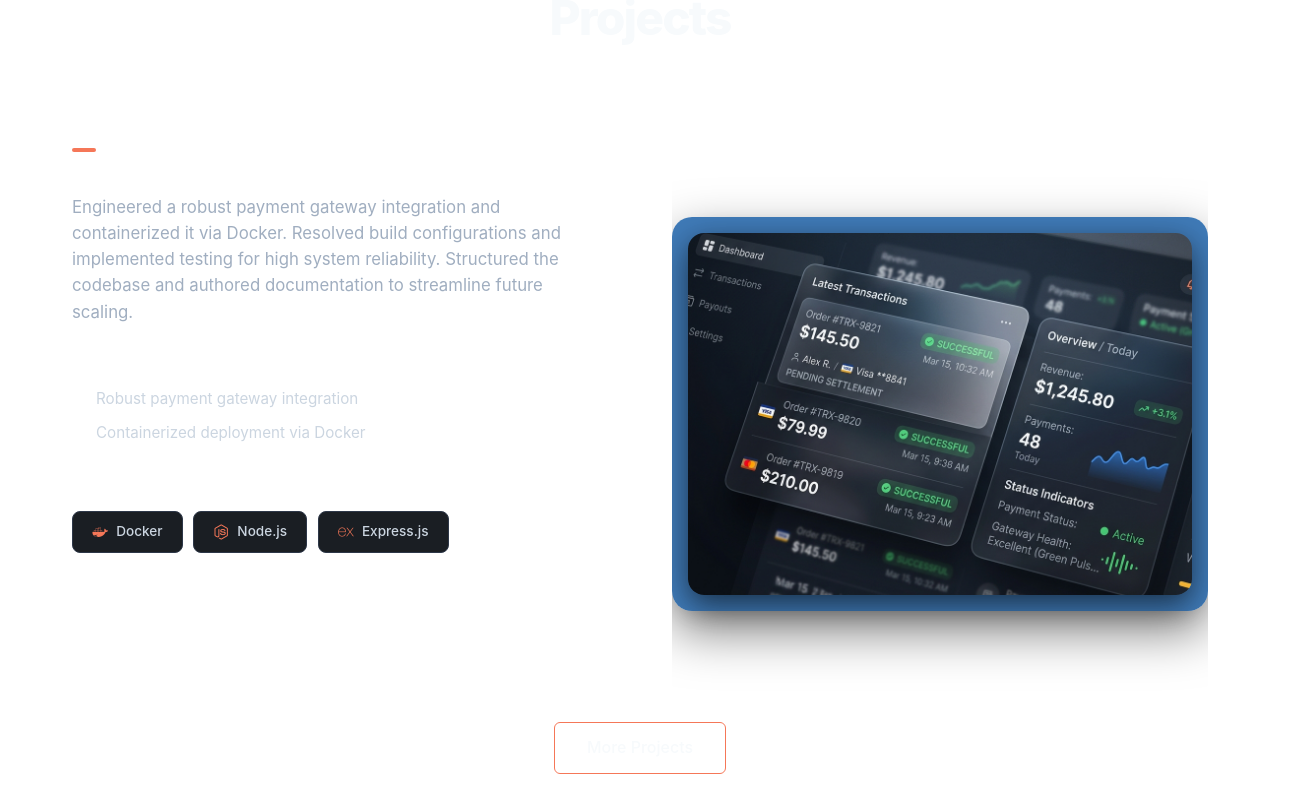
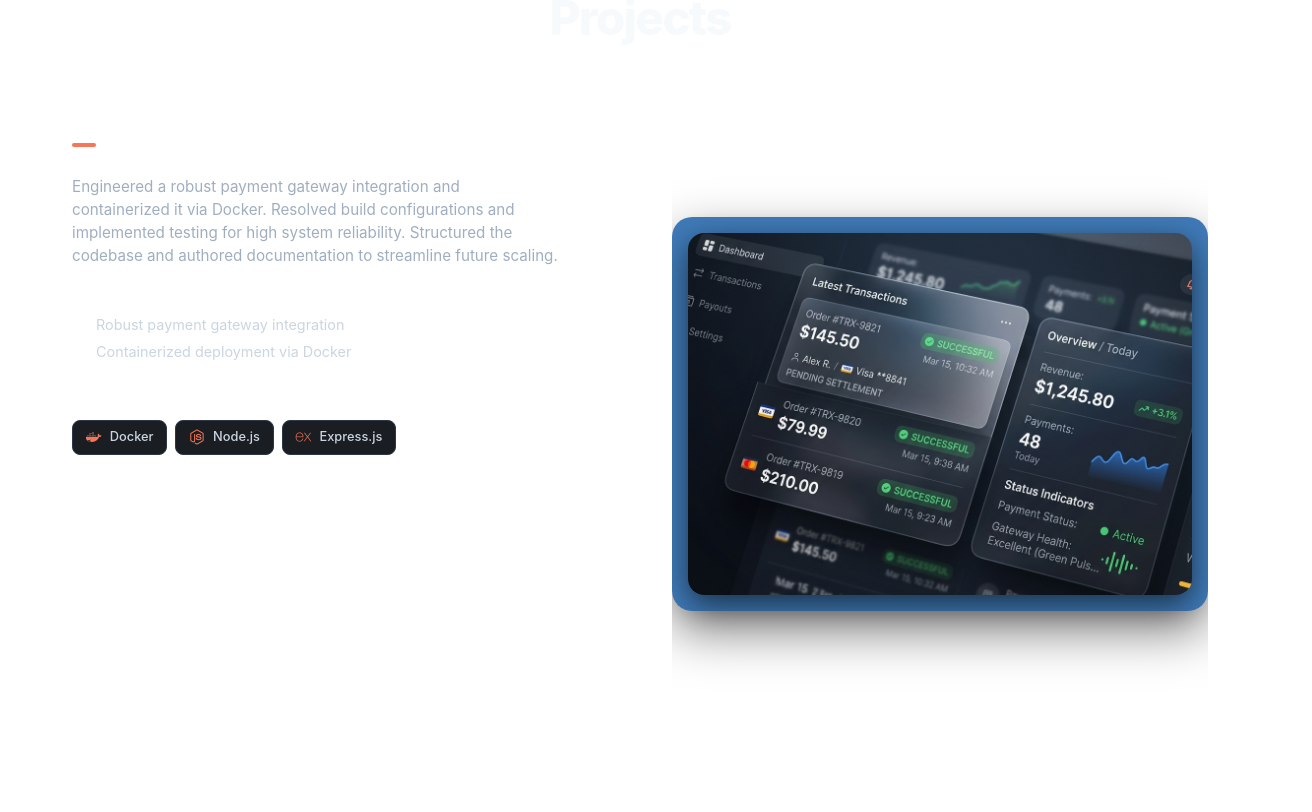
Before and after one commit to SivaGaneshv1729/sivaganesh-portfolio, a React (Vite) app: page / in a window 1280 px wide. Shown: the part 2060-2872 px from the top of the page, 1312 px wide, since content can reach past the window. Built offline with nearby package versions, Linux system fonts and the light colour scheme.

Commit message:
fix(projects): resolve scroll-jacking viewport lock and prevent skills tab clipping

```diff
--- a/src/App.jsx
+++ b/src/App.jsx
@@ -12,7 +12,7 @@ import Spotlight from './components/Spotlight'
 
 function App() {
   return (
-    <div className="min-h-screen relative overflow-x-hidden">
+    <div className="min-h-screen relative">
       <Spotlight />
       <Preloader />
       <Navbar />
--- a/src/components/Projects.jsx
+++ b/src/components/Projects.jsx
@@ -5,6 +5,7 @@ const Projects = () => {
   const trackRef = useRef(null);
   const lineRef = useRef(null);
   const dotRef = useRef(null);
+  const resizeRef = useRef(null);
   const [activeIndex, setActiveIndex] = useState(0);
 
   useEffect(() => {
@@ -31,6 +32,8 @@ const Projects = () => {
       container.style.height = `${newHeight}px`;
       jackMaxScroll = trackMaxTranslate;
     };
+
+    resizeRef.current = handleResize;
 
     const handleScroll = () => {
       if (jackMaxScroll <= 0) return;
@@ -61,16 +64,30 @@ const Projects = () => {
     window.addEventListener('resize', handleResize);
     window.addEventListener('scroll', handleScroll);
 
-    const timer = setTimeout(handleResize, 300);
+    const resizeObserver = new ResizeObserver(() => {
+      handleResize();
+    });
+    resizeObserver.observe(track);
+    if (container.parentElement) {
+      resizeObserver.observe(container.parentElement);
+    }
+
+    const timer1 = setTimeout(handleResize, 150);
+    const timer2 = setTimeout(handleResize, 500);
+    const timer3 = setTimeout(handleResize, 1500);
 
     return () => {
       window.removeEventListener('resize', handleResize);
       window.removeEventListener('scroll', handleScroll);
-      clearTimeout(timer);
+      resizeObserver.disconnect();
+      clearTimeout(timer1);
+      clearTimeout(timer2);
+      clearTimeout(timer3);
     };
   }, []);
 
   return (
+    <>
       <section id="projects" ref={containerRef} className="projects projects-scroll-jack">
         <div className="projects-sticky-container">
           <div className="container h-full">
@@ -81,85 +98,131 @@ const Projects = () => {
             <div className="projects-split-layout" id="projectsStack">
               {/* Left Static Column: Text & Tracker */}
               <div className="projects-left-column">
-              <div className="project-details-container">
+                <div
+                  className="project-details-container custom-scrollbar"
+                  style={{
+                    overflowY: 'auto',
+                    maxHeight: 'calc(100vh - 180px)',
+                    paddingRight: '1.5rem'
+                  }}
+                >
                   {/* Project 1 Details */}
-                <div className={`project-content ${activeIndex === 0 ? 'is-active' : ''}`} id="project-details-0">
-                  <h3 className="project-title">
-                    <a href="https://github.com/SivaGaneshv1729/production-payment-gateway-async" target="_blank" rel="noopener noreferrer" style={{ color: 'inherit', textDecoration: 'none', transition: 'color 0.3s' }}>Payment Gateway</a>
+                  <div
+                    className={`project-content ${activeIndex === 0 ? 'is-active' : ''}`}
+                    id="project-details-0"
+                    style={{ position: activeIndex === 0 ? 'relative' : 'absolute', width: '100%' }}
+                  >
+                    <h3 className="project-title" style={{ fontSize: '1.8rem', marginBottom: '0.5rem' }}>
+                      <a
+                        href="https://github.com/SivaGaneshv1729/production-payment-gateway-async"
+                        target="_blank"
+                        rel="noopener noreferrer"
+                        style={{ color: 'inherit', textDecoration: 'none', transition: 'color 0.3s' }}
+                        onMouseOver={(e) => e.currentTarget.style.color = 'var(--accent-coral)'}
+                        onMouseOut={(e) => e.currentTarget.style.color = 'inherit'}
+                      >
+                        Payment Gateway
+                      </a>
                     </h3>
-                  <p className="project-description">
+                    <p className="project-description" style={{ fontSize: '0.95rem', marginBottom: '1rem', lineHeight: '1.5' }}>
                       Engineered a robust payment gateway integration and containerized it via Docker. Resolved build configurations and implemented testing for high system reliability. Structured the codebase and authored documentation to streamline future scaling.
                     </p>
 
-                  <div className="project-highlights">
-                    <h4>Key Highlights</h4>
-                    <ul>
-                      <li>Robust payment gateway integration</li>
-                      <li>Containerized deployment via Docker</li>
+                    <div className="project-highlights" style={{ marginBottom: '1rem' }}>
+                      <h4 style={{ fontSize: '1rem', marginBottom: '0.4rem' }}>Key Highlights</h4>
+                      <ul style={{ marginBottom: '0' }}>
+                        <li style={{ fontSize: '0.9rem', marginBottom: '0.4rem' }}>Robust payment gateway integration</li>
+                        <li style={{ fontSize: '0.9rem', marginBottom: '0.4rem' }}>Containerized deployment via Docker</li>
                       </ul>
                     </div>
 
                     <div className="project-skills">
-                    <h4>Tech Stack</h4>
-                    <div className="project-tags">
-                      <span className="tag"><i className="devicon-docker-plain"></i> Docker</span>
-                      <span className="tag"><i className="devicon-nodejs-plain"></i> Node.js</span>
-                      <span className="tag"><i className="devicon-express-original"></i> Express.js</span>
+                      <h4 style={{ fontSize: '1rem', marginBottom: '0.6rem' }}>Tech Stack</h4>
+                      <div className="project-tags" style={{ gap: '0.5rem', marginBottom: '0.5rem' }}>
+                        <span className="tag" style={{ padding: '0.4rem 0.8rem', fontSize: '0.8rem' }}><i className="devicon-docker-plain"></i> Docker</span>
+                        <span className="tag" style={{ padding: '0.4rem 0.8rem', fontSize: '0.8rem' }}><i className="devicon-nodejs-plain"></i> Node.js</span>
+                        <span className="tag" style={{ padding: '0.4rem 0.8rem', fontSize: '0.8rem' }}><i className="devicon-express-original"></i> Express.js</span>
                       </div>
                     </div>
                   </div>
 
                   {/* Project 2 Details */}
-                <div className={`project-content ${activeIndex === 1 ? 'is-active' : ''}`} id="project-details-1">
-                  <h3 className="project-title">
-                    <a href="https://github.com/SivaGaneshv1729/multi-tenant-saas-platform" target="_blank" rel="noopener noreferrer" style={{ color: 'inherit', textDecoration: 'none', transition: 'color 0.3s' }}>Multi-Tenant SaaS Platform</a>
+                  <div
+                    className={`project-content ${activeIndex === 1 ? 'is-active' : ''}`}
+                    id="project-details-1"
+                    style={{ position: activeIndex === 1 ? 'relative' : 'absolute', width: '100%' }}
+                  >
+                    <h3 className="project-title" style={{ fontSize: '1.8rem', marginBottom: '0.5rem' }}>
+                      <a
+                        href="https://github.com/SivaGaneshv1729/multi-tenant-saas-platform"
+                        target="_blank"
+                        rel="noopener noreferrer"
+                        style={{ color: 'inherit', textDecoration: 'none', transition: 'color 0.3s' }}
+                        onMouseOver={(e) => e.currentTarget.style.color = 'var(--accent-coral)'}
+                        onMouseOut={(e) => e.currentTarget.style.color = 'inherit'}
+                      >
+                        Multi-Tenant SaaS Platform
+                      </a>
                     </h3>
-                  <p className="project-description">
+                    <p className="project-description" style={{ fontSize: '0.95rem', marginBottom: '1rem', lineHeight: '1.5' }}>
                       Architected a scalable full-stack MERN SaaS platform with multi-tenant architecture. Designed RESTful APIs and optimized schemas for secure, role-based data isolation. Built a responsive UI and managed complex state for centralized data processing.
                     </p>
 
-                  <div className="project-highlights">
-                    <h4>Key Highlights</h4>
-                    <ul>
-                      <li>Secure, role-based data isolation</li>
-                      <li>Complex state management for centralized processing</li>
+                    <div className="project-highlights" style={{ marginBottom: '1rem' }}>
+                      <h4 style={{ fontSize: '1rem', marginBottom: '0.4rem' }}>Key Highlights</h4>
+                      <ul style={{ marginBottom: '0' }}>
+                        <li style={{ fontSize: '0.9rem', marginBottom: '0.4rem' }}>Secure, role-based data isolation</li>
+                        <li style={{ fontSize: '0.9rem', marginBottom: '0.4rem' }}>Complex state management for centralized processing</li>
                       </ul>
                     </div>
 
                     <div className="project-skills">
-                    <h4>Tech Stack</h4>
-                    <div className="project-tags">
-                      <span className="tag"><i className="devicon-mongodb-plain"></i> MongoDB</span>
-                      <span className="tag"><i className="devicon-express-original"></i> Express.js</span>
-                      <span className="tag"><i className="devicon-react-original"></i> React</span>
-                      <span className="tag"><i className="devicon-nodejs-plain"></i> Node.js</span>
+                      <h4 style={{ fontSize: '1rem', marginBottom: '0.6rem' }}>Tech Stack</h4>
+                      <div className="project-tags" style={{ gap: '0.5rem', marginBottom: '0.5rem' }}>
+                        <span className="tag" style={{ padding: '0.4rem 0.8rem', fontSize: '0.8rem' }}><i className="devicon-mongodb-plain"></i> MongoDB</span>
+                        <span className="tag" style={{ padding: '0.4rem 0.8rem', fontSize: '0.8rem' }}><i className="devicon-express-original"></i> Express.js</span>
+                        <span className="tag" style={{ padding: '0.4rem 0.8rem', fontSize: '0.8rem' }}><i className="devicon-react-original"></i> React</span>
+                        <span className="tag" style={{ padding: '0.4rem 0.8rem', fontSize: '0.8rem' }}><i className="devicon-nodejs-plain"></i> Node.js</span>
                       </div>
                     </div>
                   </div>
 
                   {/* Project 3 Details */}
-                <div className={`project-content ${activeIndex === 2 ? 'is-active' : ''}`} id="project-details-2">
-                  <h3 className="project-title">
-                    <a href="https://github.com/SivaGaneshv1729/ClassmateAI" target="_blank" rel="noopener noreferrer" style={{ color: 'inherit', textDecoration: 'none', transition: 'color 0.3s' }}>ClassmateAI</a>
+                  <div
+                    className={`project-content ${activeIndex === 2 ? 'is-active' : ''}`}
+                    id="project-details-2"
+                    style={{ position: activeIndex === 2 ? 'relative' : 'absolute', width: '100%' }}
+                  >
+                    <h3 className="project-title" style={{ fontSize: '1.8rem', marginBottom: '0.5rem' }}>
+                      <a
+                        href="https://github.com/SivaGaneshv1729/ClassmateAI"
+                        target="_blank"
+                        rel="noopener noreferrer"
+                        style={{ color: 'inherit', textDecoration: 'none', transition: 'color 0.3s' }}
+                        onMouseOver={(e) => e.currentTarget.style.color = 'var(--accent-coral)'}
+                        onMouseOut={(e) => e.currentTarget.style.color = 'inherit'}
+                      >
+                        ClassmateAI
+                      </a>
                     </h3>
-                  <p className="project-description">
+                    <p className="project-description" style={{ fontSize: '0.95rem', marginBottom: '1rem', lineHeight: '1.5' }}>
                       Built ClassmateAI, adopted by 50+ peers for task and note management. Architected a Full-Stack Application featuring an AI chatbot powered by the Google Gemini API. Developed user-facing modules and implemented a clean, responsive UI.
                     </p>
 
-                  <div className="project-highlights">
-                    <h4>Key Highlights</h4>
-                    <ul>
-                      <li>AI chatbot powered by Google Gemini API</li>
-                      <li>Multiple user-facing modules (notes, tasks, attendance)</li>
+                    <div className="project-highlights" style={{ marginBottom: '1rem' }}>
+                      <h4 style={{ fontSize: '1rem', marginBottom: '0.4rem' }}>Key Highlights</h4>
+                      <ul style={{ marginBottom: '0' }}>
+                        <li style={{ fontSize: '0.9rem', marginBottom: '0.4rem' }}>AI chatbot powered by Google Gemini API</li>
+                        <li style={{ fontSize: '0.9rem', marginBottom: '0.4rem' }}>Multiple user-facing modules (notes, tasks, attendance)</li>
                       </ul>
                     </div>
 
                     <div className="project-skills">
-                    <h4>Tech Stack</h4>
-                    <div className="project-tags">
-                      <span className="tag"><i className="devicon-fastapi-plain"></i> FastAPI</span>
-                      <span className="tag"><i className="devicon-mongodb-plain"></i> MongoDB</span>
-                      <span className="tag"><i className="devicon-python-plain"></i> Python</span>
+                      <h4 style={{ fontSize: '1rem', marginBottom: '0.6rem' }}>Tech Stack</h4>
+                      <div className="project-tags" style={{ gap: '0.5rem', marginBottom: '0.5rem' }}>
+                        <span className="tag" style={{ padding: '0.4rem 0.8rem', fontSize: '0.8rem' }}><i className="devicon-fastapi-plain"></i> FastAPI</span>
+                        <span className="tag" style={{ padding: '0.4rem 0.8rem', fontSize: '0.8rem' }}><i className="devicon-mongodb-plain"></i> MongoDB</span>
+                        <span className="tag" style={{ padding: '0.4rem 0.8rem', fontSize: '0.8rem' }}><i className="devicon-python-plain"></i> Python</span>
                       </div>
                     </div>
                   </div>
@@ -178,26 +241,42 @@ const Projects = () => {
               <div className="projects-right-column">
                 <div className="projects-visual-track" ref={trackRef} id="projectVisualTrack">
                   <div className={`project-visual image-showcase project-visual-item ${activeIndex === 0 ? 'is-active' : ''}`} data-index="0" style={{ background: 'rgba(43, 108, 176, 0.9)' }}>
-                  <img src="images/project1_clear.png" alt="Payment Gateway" style={{ width: '100%', aspectRatio: '899 / 647', objectFit: 'cover', borderRadius: '16px', boxShadow: '0 10px 30px rgba(0,0,0,0.6)' }} />
+                    <img
+                      src="images/project1_clear.png"
+                      alt="Payment Gateway"
+                      onLoad={() => resizeRef.current && resizeRef.current()}
+                      style={{ width: '100%', aspectRatio: '899 / 647', objectFit: 'cover', borderRadius: '16px', boxShadow: '0 10px 30px rgba(0,0,0,0.6)' }}
+                    />
                   </div>
 
                   <div className={`project-visual image-showcase project-visual-item ${activeIndex === 1 ? 'is-active' : ''}`} data-index="1" style={{ background: 'rgba(220, 53, 69, 0.9)' }}>
-                  <img src="images/project2_clear.png" alt="SaaS Platform" style={{ width: '100%', aspectRatio: '899 / 647', objectFit: 'cover', borderRadius: '16px', boxShadow: '0 10px 30px rgba(0,0,0,0.6)' }} />
+                    <img
+                      src="images/project2_clear.png"
+                      alt="SaaS Platform"
+                      onLoad={() => resizeRef.current && resizeRef.current()}
+                      style={{ width: '100%', aspectRatio: '899 / 647', objectFit: 'cover', borderRadius: '16px', boxShadow: '0 10px 30px rgba(0,0,0,0.6)' }}
+                    />
                   </div>
 
                   <div className={`project-visual image-showcase project-visual-item ${activeIndex === 2 ? 'is-active' : ''}`} data-index="2" style={{ background: 'rgba(72, 187, 120, 0.9)' }}>
-                  <img src="images/project3_clear.png" alt="Classmate AI" style={{ width: '100%', aspectRatio: '899 / 647', objectFit: 'cover', borderRadius: '16px', boxShadow: '0 10px 30px rgba(0,0,0,0.6)' }} />
+                    <img
+                      src="images/project3_clear.png"
+                      alt="Classmate AI"
+                      onLoad={() => resizeRef.current && resizeRef.current()}
+                      style={{ width: '100%', aspectRatio: '899 / 647', objectFit: 'cover', borderRadius: '16px', boxShadow: '0 10px 30px rgba(0,0,0,0.6)' }}
+                    />
                   </div>
                 </div>
               </div>
             </div>
           </div>
         </div>
+      </section>
 
       <div className="projects-more-cta">
         <a className="btn btn-outline" href="https://github.com/sivaganeshv1729" target="_blank" rel="noopener noreferrer">More Projects</a>
       </div>
-    </section>
+    </>
   );
 };
 
```
Lines whose indentation alone changed are shown as unchanged.
